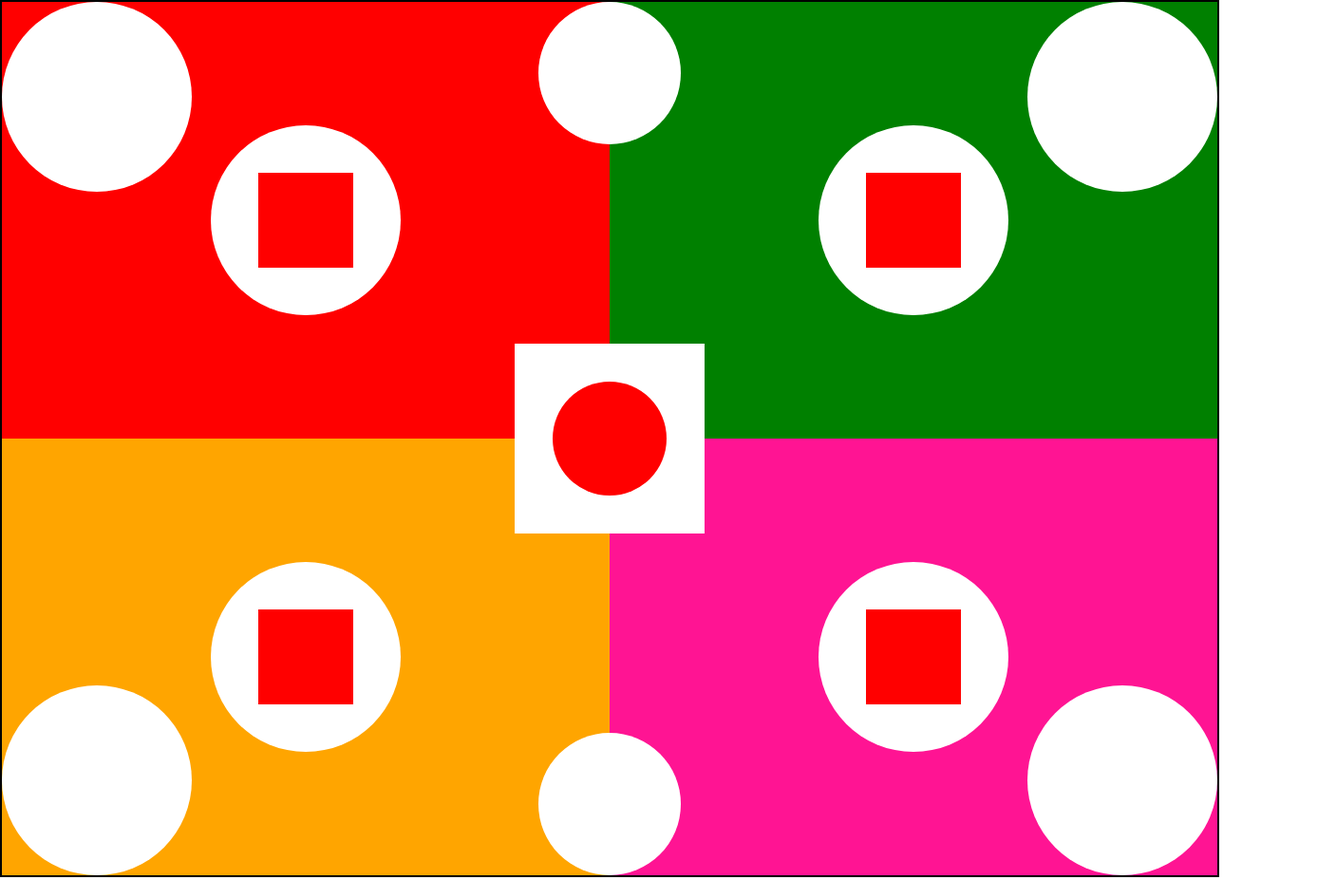
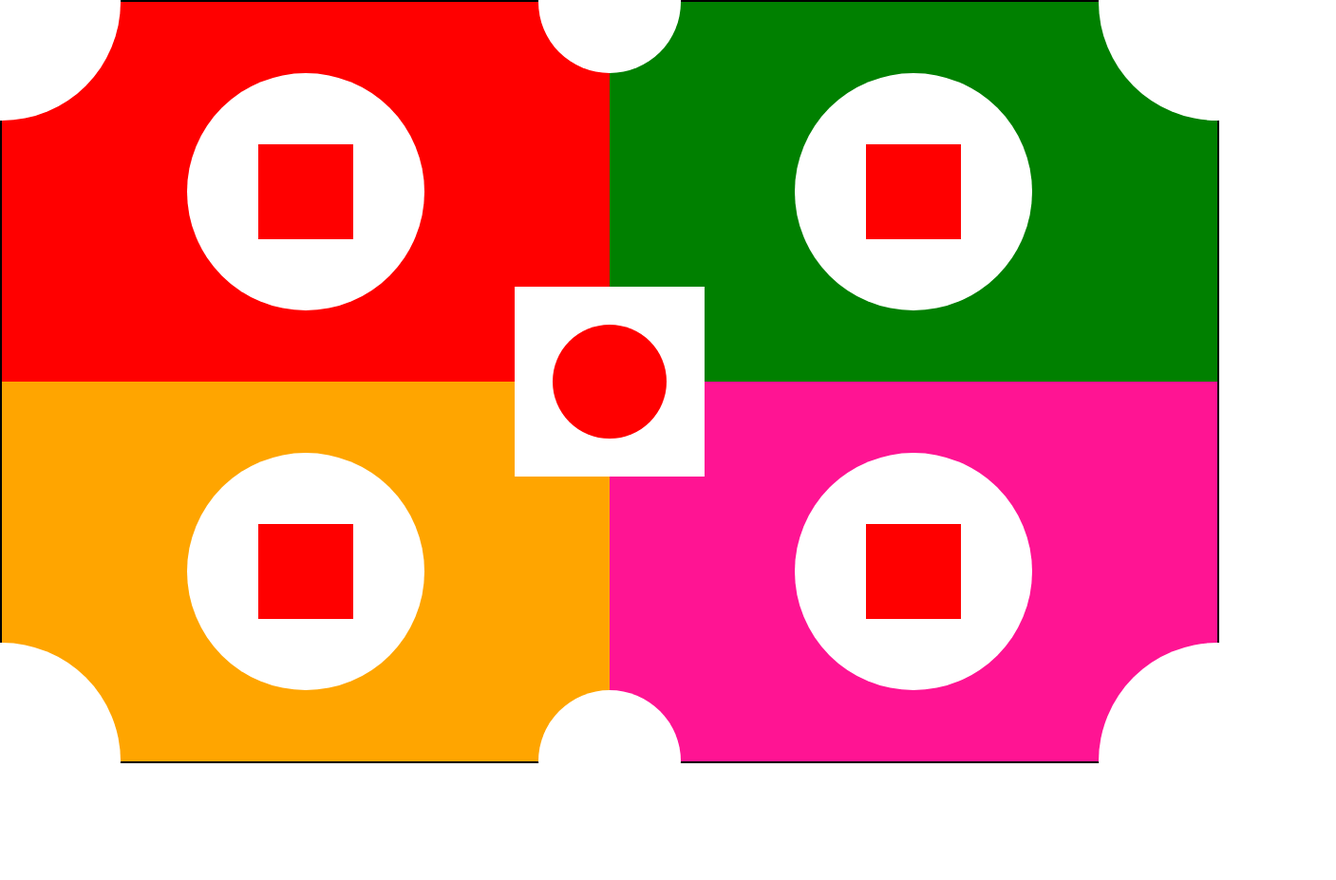
Before and after one commit to chathurasandaruwan/CSS-Assignment-2.1, a plain HTML site: page index.html in a window 1280 px wide. Shown: the whole page at 95% size, 1407 px wide, since content can reach past the window. Drawn offline with Linux system fonts and the light colour scheme.

Commit message:
finished

```diff
--- a/index.html
+++ b/index.html
@@ -6,8 +6,8 @@
     <link rel="stylesheet" href="assets/normalize.css">
     <style>
         section{
-            width: 100%;
-            height: 920px;
+            width: 100vw;
+            height: 100vh;
             position: relative;
 
             border: 2px solid black;
@@ -49,7 +49,7 @@
             background-color: red;
         }
         div{
-            width: 200px;
+            width: 250px;
             aspect-ratio: 1/1;
             background-color: white;
             border-radius: 100%;
@@ -77,6 +77,7 @@
             position: absolute;
             left: 0;
             right: 0;
+            transform: translate(0%,-50%);
             margin: auto;
         }
         #bottomHalf{
@@ -84,28 +85,33 @@
             left: 0;
             right: 0;
             bottom: 0;
+            transform: translate(0%,50%);
             margin: auto;
         }
         #pieceCircle-top-left{
             position: absolute;
             left: 0;
+            transform: translate(-50%,-50%);
             margin: auto;
         }
         #pieceCircle-top-right{
             position: absolute;
             right: 0;
+            transform: translate(50%,-50%);
             margin: auto;
         }
         #pieceCircle-bottom-left{
             position: absolute;
             left: 0;
             bottom: 0;
+            transform: translate(-50%,50%);
             margin: auto;
         }
         #pieceCircle-bottom-right{
             position: absolute;
             right: 0;
             bottom: 0;
+            transform: translate(50%,50%);
             margin: auto;
         }
 
```
